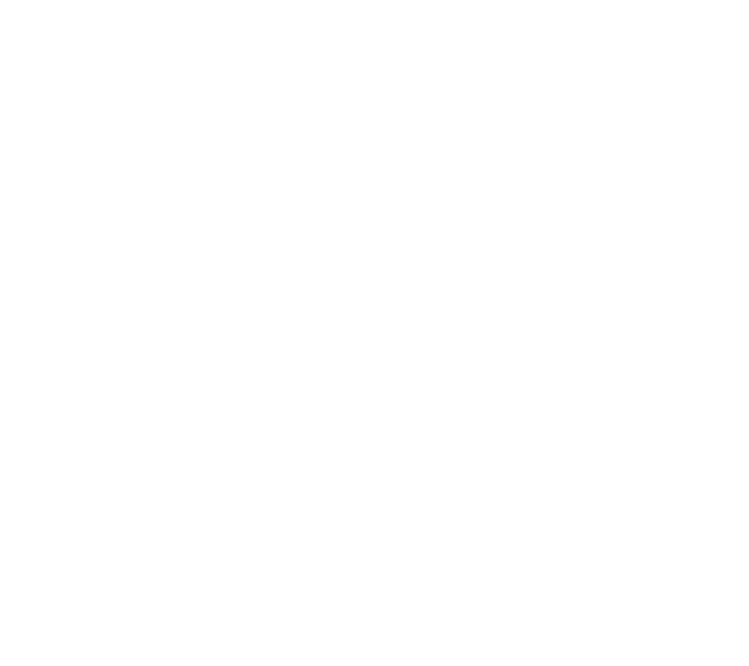
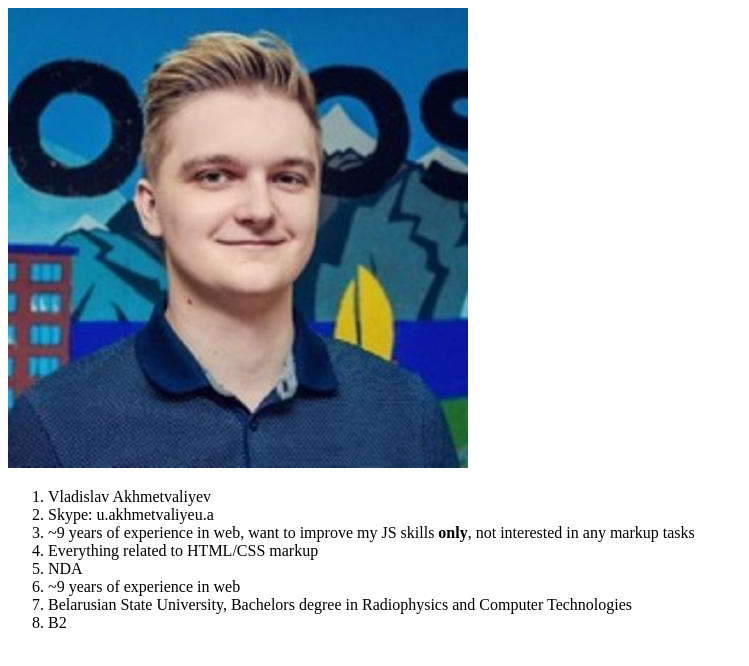
Before and after one commit to V-Ahmetvaliev/rsschool-cv, a plain HTML site: page index.html in a window 1280 px wide. Shown: the whole page, without its empty margins (0-749 px from the left). Drawn offline with Linux system fonts and the light colour scheme.

Commit message:
feat: add CV markup

```diff
--- a/index.html
+++ b/index.html
@@ -9,6 +9,18 @@
     <title>Akhmetvaliyev Vladislav CV</title>
 </head>
 <body>
-
+    <div class="container">
+        <img class="avatar" src="assets/images/cv-avatar.jpg" alt="Vladislav Akhmetvaliyev">
+        <ol class="list">
+            <li>Vladislav Akhmetvaliyev</li>
+            <li>Skype: u.akhmetvaliyeu.a</li>
+            <li>~9 years of experience in web, want to improve my JS skills <strong>only</strong>, not interested in any markup tasks</li>
+            <li>Everything related to HTML/CSS markup</li>
+            <li>NDA</li>
+            <li>~9 years of experience in web</li>
+            <li>Belarusian State University, Bachelors degree in Radiophysics and Computer Technologies</li>
+            <li>B2</li>
+        </ol>
+    </div>
 </body>
 </html>
```
Also changed, not shown: assets/images/cv-avatar.jpg (added).
